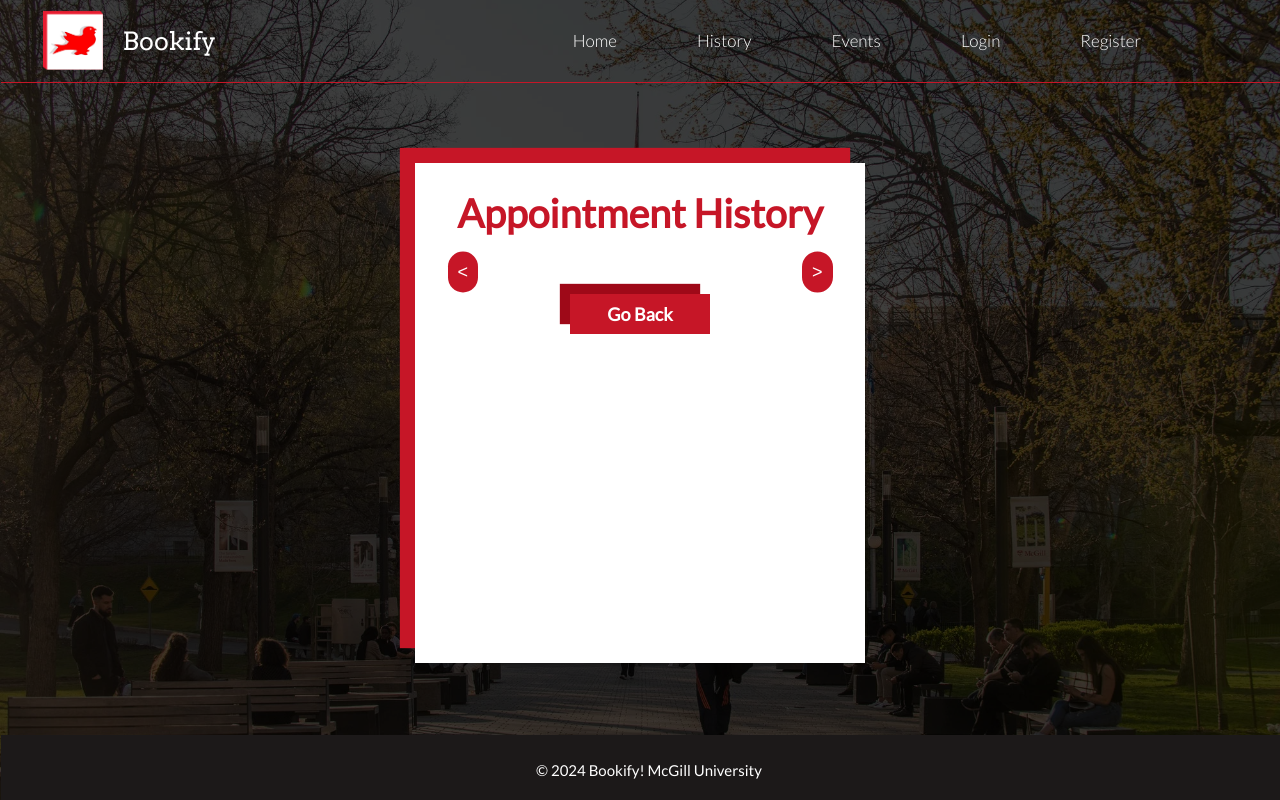
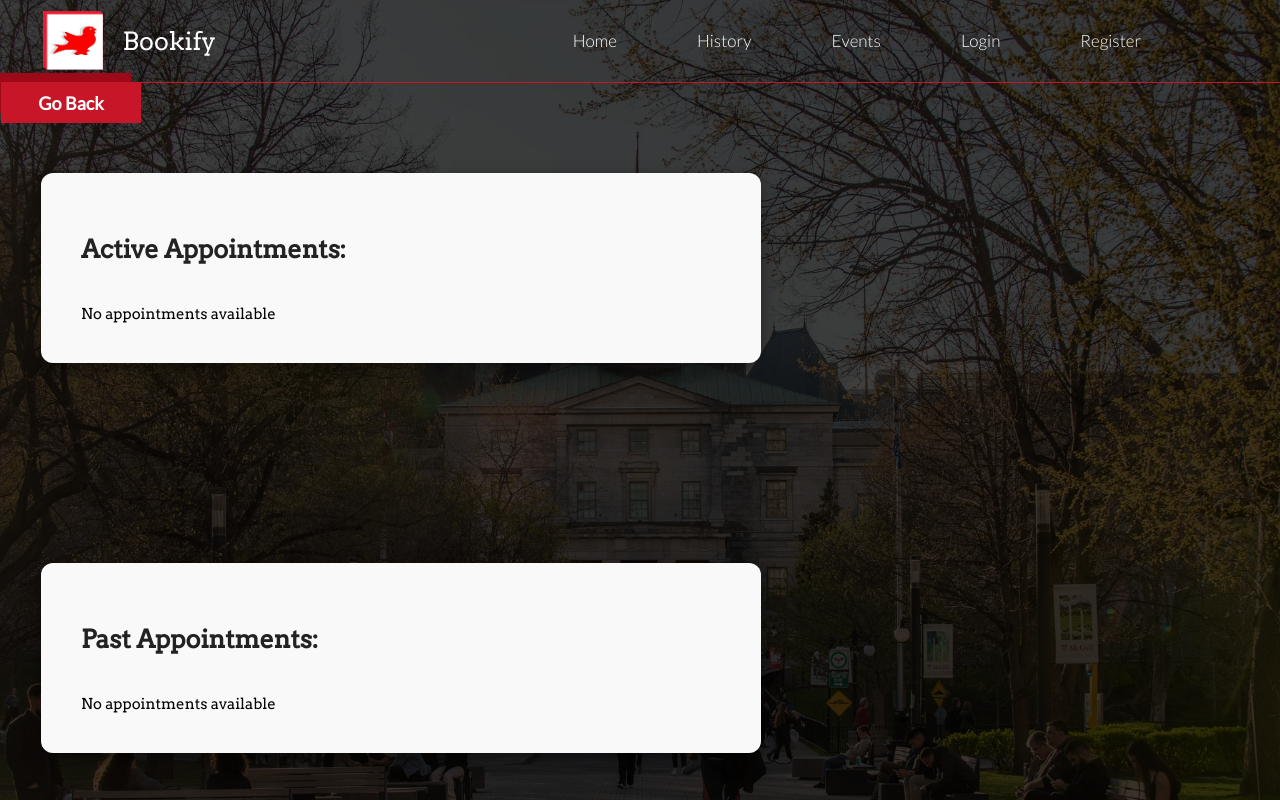
Before and after one commit to andretandoc/bookify, a React (Vite) app in the folder client/: page /ApptList in a window 1280 px wide. Shown: the top 800 px of the page. Built offline with nearby package versions, Linux system fonts and the light colour scheme.

Commit message:
fixed public apptlist

```diff
--- a/client/src/components/public/ApptForm.jsx
+++ b/client/src/components/public/ApptForm.jsx
@@ -7,7 +7,10 @@ function ApptForm() {
   const [startDate, setStartDate] = useState("");
   const [endDate, setEndDate] = useState("");
   const [message, setMessage] = useState("");
-  const [appointments, setAppointments] = useState([]);
+  const [appointments, setAppointments] = useState({
+    active: [],
+    past: [],
+  });
   const navigate = useNavigate();
 
   const handleAppt = async (event) => {
@@ -36,12 +39,19 @@ function ApptForm() {
         }
       );
 
-      // console.log("API Response:", response.data);
-      if (response.data.length === 0) {
+      if (
+        response.data.activeAppointments.length === 0 &&
+        response.data.pastAppointments.length === 0
+      ) {
         setMessage("No appointments found");
       } else {
-        setAppointments(response.data.appointments); // Save appointments in state
-        navigate("/ApptList", { state: { appointments: response.data.appointments } });
+        const newAppointments = {
+          active: response.data.activeAppointments || [],
+          past: response.data.pastAppointments || [],
+        };
+        setAppointments(newAppointments);
+        console.log(newAppointments)
+        navigate("/ApptList", { state: { appointments: newAppointments } });
       }
     } catch (error) {
       setMessage(
--- a/client/src/components/public/ApptList.jsx
+++ b/client/src/components/public/ApptList.jsx
@@ -1,79 +1,167 @@
 import { useNavigate, useLocation } from "react-router-dom";
-import { useRef } from "react";
+import { useState, useEffect } from "react";
 
 function ApptList() {
   const navigate = useNavigate();
   const location = useLocation();
-  const appointments = location.state?.appointments || []; // Default to empty array if undefined
 
-  // Ref for the scrollable container
-  const scrollContainerRef = useRef();
+  const [appointments, setAppointments] = useState({ active: [], past: [] });
+  const [message, setMessage] = useState("");
+  const [isModalOpen, setIsModalOpen] = useState(false);
+  const [selectedMeeting, setSelectedMeeting] = useState(null);
 
+  // Initialize appointments from location.state
+  useEffect(() => {
+    const data = location.state?.appointments || { active: [], past: [] };
+    setAppointments(data);
+
+    if (data.active.length === 0 || data.past.length === 0) {
+      setMessage("No appointments available");
+    }
+  }, [location.state]);
+
+  // Handle "Go Back" button
   const handleGoBack = () => {
     navigate(-1); // Navigate back
   };
 
-  // Function to scroll the container left
-  const scrollLeft = () => {
-    if (scrollContainerRef.current) {
-      scrollContainerRef.current.scrollBy({ left: -420, behavior: "smooth" });
-    }
+  // Modal controls
+  const openModal = (meetingId) => {
+    setSelectedMeeting(meetingId);
+    setIsModalOpen(true);
   };
 
-  // Function to scroll the container right
-  const scrollRight = () => {
-    if (scrollContainerRef.current) {
-      scrollContainerRef.current.scrollBy({ left: 420, behavior: "smooth" });
-    }
+  const closeModal = () => {
+    setIsModalOpen(false);
+    setSelectedMeeting(null);
   };
+
+  const confirmCancel = () => {
+    console.log(`Meeting ${selectedMeeting} cancelled`);
+    closeModal();
+  };
+
+  // Debugging logs
+  console.log("Appointments in list:", appointments);
+  console.log("Active appointments:", appointments.active);
+  console.log("Past appointments:", appointments.past);
 
   return (
     <main className = "layout">
-      <div className = "form-box">
-        <h1 className = "title">Appointment History</h1>
-        <div className = "appointment-scroll-container">
-          <button className = "scroll-btn left" onClick = {scrollLeft}>
-            &lt;
-          </button>
-          <div className = "appointment-list" ref={scrollContainerRef}>
-            {appointments.map((appointment, index) => (
-              <div key={appointment._id || index} className = "appointment">
-                <h3>Appointment {index + 1}</h3>
-                <p className = "appt-list-item">
-                  <strong>Host:</strong> {appointment.firstName || "N/A"}
-                </p>
-                <p className = "appt-list-item">
-                  <strong>Email:</strong> {appointment.lastName || "N/A"}
-                </p>
-                <p className = "appt-list-item">
-                  <strong>Date:</strong> {appointment.email || "N/A"}
-                </p>
-                <p className = "appt-list-item">
-                  <strong>Time:</strong> {appointment.startDate ? new Date(appointment.startDate).toLocaleString() : "N/A"}
-                </p>
-                <p className="appt-list-item">
-                  <strong>Location</strong> {appointment.endDate ? new Date(appointment.endDate).toLocaleString() : "N/A"}
-                </p>
-                <p className = "appt-list-item">
-                  <strong>Status:</strong> {appointment.status || "N/A"}
-                </p>
-
-              </div>
-            ))}
-          </div>
-          <button className = "scroll-btn right" onClick = {scrollRight}>
-            &gt;
-          </button>
-        </div>
-        <button className = "double-btn" onClick = {handleGoBack}>
+      <div className="content-wrap">
+      <button className = "double-btn" onClick = {handleGoBack}>
           Go Back
         </button>
+        <div className="container">
+          <h2>Active Appointments: </h2>
+          {appointments.active.length > 0 ? (
+            <div className="table-wrapper">
+              <ul className="responsive-table">
+                <li className="table-header">
+                  <div className="col">Event</div>
+                  <div className="col">Host</div>
+                  <div className="col">Email</div>
+                  <div className="col">Date & Time</div>
+                  <div className="col">Location</div>
+                  <div className="col"></div>
+                </li>
+                {appointments.activeAppointments.map((appointment, index) => (
+                  <li key={index} className="table-row">
+                    <div className="col" data-label="Event">
+                      {appointment.event || "N/A"}
+                    </div>
+                    <div className="col" data-label="Host">
+                      {appointment.host || "N/A"}
+                    </div>
+                    <div className="col" data-label="Email">
+                      {appointment.email}
+                    </div>
+                    <div className="col" data-label="Date & Time">
+                      {new Date(appointment.startDate).toLocaleString()}
+                    </div>
+                    <div className="col" data-label="Location">
+                      {appointment.location || "N/A"}
+                    </div>
+                    <div className="col">
+                      <button
+                        className="reject-btn"
+                        onClick={() => openModal(appointment._id)}
+                      >
+                        Cancel Meeting &#10060;
+                      </button>
+                    </div>
+                  </li>
+                ))}
+              </ul>
+            </div>
+          ) : (
+            <p>{message}</p>
+          )}
+        </div>
+
+        <div className="container">
+          <h2>Past Appointments:</h2>
+          {appointments.past.length > 0 ? (
+            <div className="table-wrapper">
+              <ul className="responsive-table">
+                <li className="table-header">
+                  <div className="col">Event</div>
+                  <div className="col">Host</div>
+                  <div className="col">Email</div>
+                  <div className="col">Date & Time</div>
+                  <div className="col">Location</div>
+                </li>
+                {appointments.past.map((appointment, index) => (
+                  <li key={index} className="table-row">
+                    <div className="col" data-label="Event">
+                      {appointment.event || "N/A"}
+                    </div>
+                    <div className="col" data-label="Host">
+                      {appointment.host || "N/A"}
+                    </div>
+                    <div className="col" data-label="Email">
+                      {appointment.email}
+                    </div>
+                    <div className="col" data-label="Date & Time">
+                      {new Date(appointment.startDate).toLocaleString()}
+                    </div>
+                    <div className="col" data-label="Location">
+                      {appointment.location || "N/A"}
+                    </div>
+                  </li>
+                ))}
+              </ul>
+            </div>
+          ) : (
+            <p>{message}</p>
+          )}
+
+
+        </div>
+
+        {isModalOpen && (
+          <div className="modal-overlay">
+            <div className="modal">
+              <h3>Are you sure you want to cancel this meeting?</h3>
+              <div className="modal-buttons">
+                <button className="btn-confirm" onClick={confirmCancel}>
+                  Yes
+                </button>
+                <button className="btn-cancel" onClick={closeModal}>
+                  No
+                </button>
+              </div>
+            </div>
+          </div>
+        )}
       </div>
 
+
+
       <div className = "footer">
-            <footer>
-                <p> &copy; 2024 Bookify! McGill University  </p>
-            </footer>
+        <footer>
+            <p> &copy; 2024 Bookify! McGill University  </p>
+        </footer>
       </div>
 
     </main>
```
Also changed, not shown: 1 other file (tests, documents, lock files or other folders).
